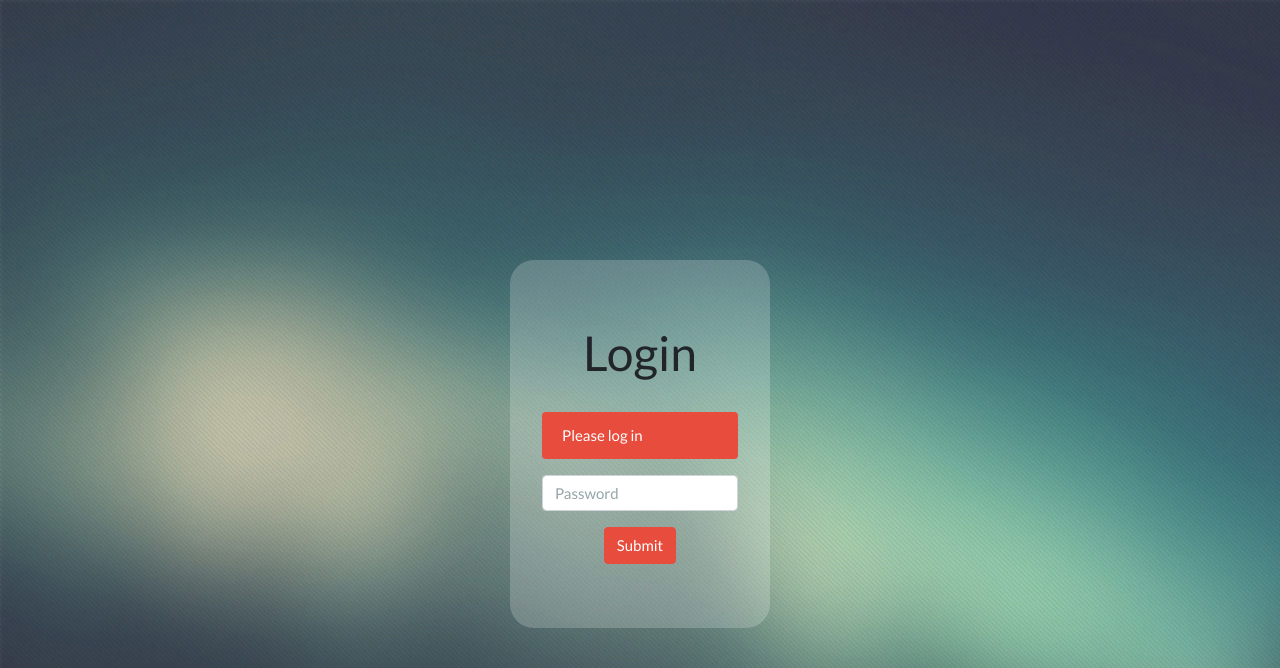
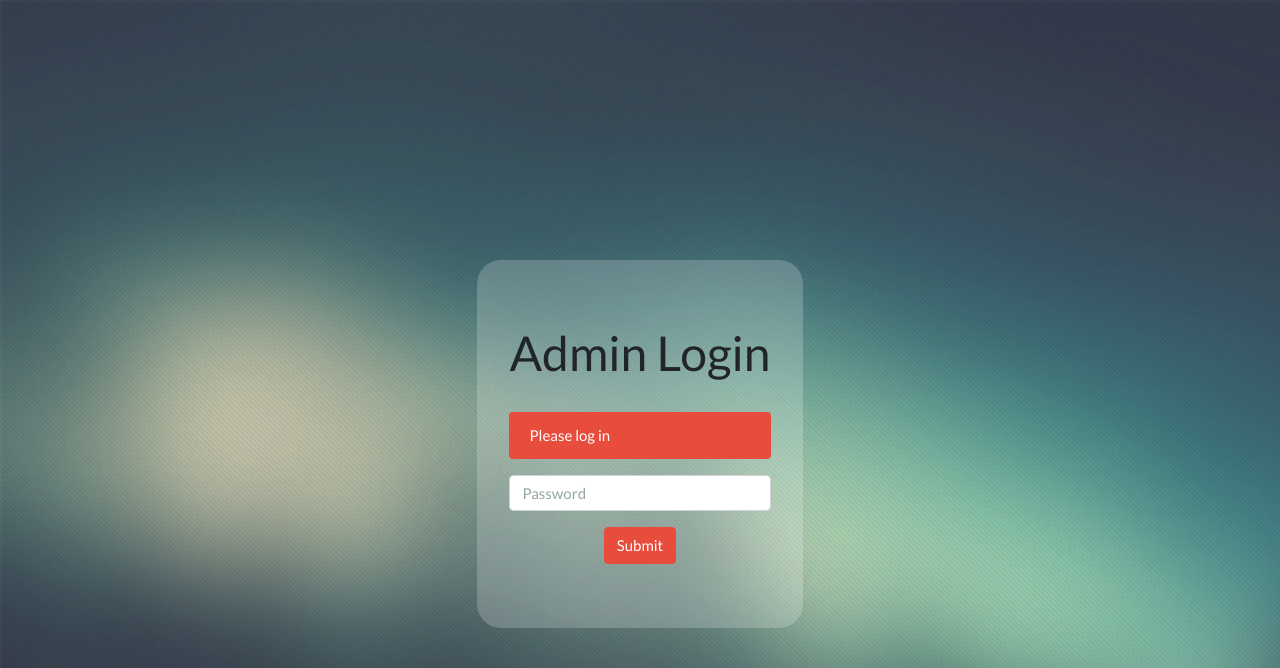
Before and after one commit to tristonpang/capt-assassins-bot, a Flask app: a page that uses templates/admin-login.html in a window 1280 px wide. Shown: the top 668 px of the page. Run offline with Flask 2, Linux system fonts and the light colour scheme; some libraries are stand-ins or nearby versions.

Commit message:
Standardize admin html redirect

```diff
--- a/admin_endpoints.py
+++ b/admin_endpoints.py
@@ -64,15 +64,15 @@ def adminIndex():
     cur.close()
     return render_template("admin-info.html", data=data)
 
-@adminEndpoints.route("/assassins/addplayer")
+@adminEndpoints.route("/assassins/admin/addplayer")
 def displayAdmin():
     return render_template("admin-add.html")
 
-@adminEndpoints.route("/assassins/editplayer")
+@adminEndpoints.route("/assassins/admin/editplayer")
 def displayEdit():
     return render_template("admin-edit.html")
 
-@adminEndpoints.route("/assassins/reviveplayer")
+@adminEndpoints.route("/assassins/admin/reviveplayer")
 def displayRevive():
     return render_template("admin-revive.html")
 
--- a/templates/admin-info.html
+++ b/templates/admin-info.html
@@ -54,17 +54,17 @@
 
 <script>
     function addPlayer() {
-        window.location.href = "/assassins/addplayer";
+        window.location.href = "/assassins/admin/addplayer";
         return false;
     }
 
     function editPlayer() {
-        window.location.href = "/assassins/editplayer";
+        window.location.href = "/assassins/admin/editplayer";
         return false;
     }
 
     function revivePlayer() {
-        window.location.href = "/assassins/reviveplayer";
+        window.location.href = "/assassins/admin/reviveplayer";
         return false;
     }
 </script>
--- a/templates/admin-login.html
+++ b/templates/admin-login.html
@@ -15,7 +15,7 @@
     <div class="jumbotron">
         <form action='/assassins/admin/login/' method='POST' >
             <div style="text-align: center">
-                <h1>Login</h1>
+                <h1>Admin Login</h1>
                 <br>
             </div>
             {% if msg %}
--- a/templates/admin-revive.html
+++ b/templates/admin-revive.html
@@ -42,10 +42,6 @@
 </div>
 
 <script>
-    // function submitForm() {
-    //     window.location.href = "/assassins/admin/reviveplayersubmit" ;
-    //     return false;
-    // }
     function back(){
         window.location.href = "/assassins/admin/dashboard";
     }
```
